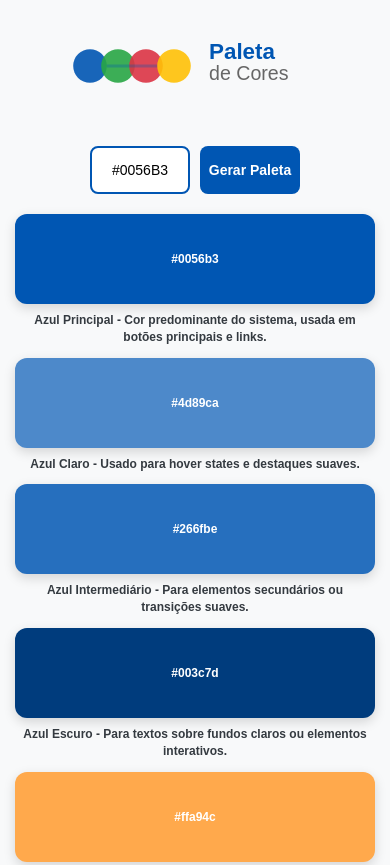
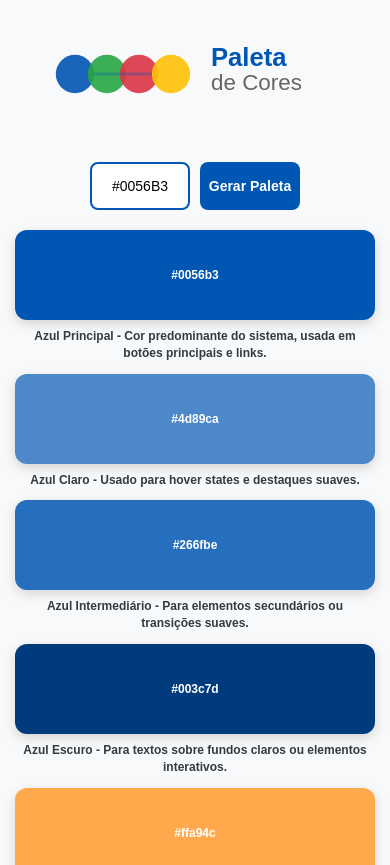
Before and after one commit to thiago95macedo/paleta_cores, a plain HTML site: page index.html in a window 390 px wide. Shown: the top 865 px of the page. Drawn offline with Linux system fonts and the light colour scheme.

Commit message:
Aumenta tamanho da logo para maior destaque visual

```diff
--- a/css/styles.css
+++ b/css/styles.css
@@ -12,7 +12,7 @@ body {
 
 
 .logo {
-  width: 450px;
+  width: 500px;
   height: auto;
   margin-bottom: 30px;
   max-width: 90vw;
@@ -168,7 +168,7 @@ footer a:hover {
   }
 
   .logo {
-    width: 350px;
+    width: 400px;
     margin-bottom: 25px;
   }
 
@@ -219,7 +219,7 @@ footer a:hover {
   }
 
   .logo {
-    width: 280px;
+    width: 320px;
     margin-bottom: 20px;
   }
 
@@ -267,7 +267,7 @@ footer a:hover {
 
 @media (max-width: 360px) {
   .logo {
-    width: 240px;
+    width: 280px;
   }
 
   .color-input {
```
